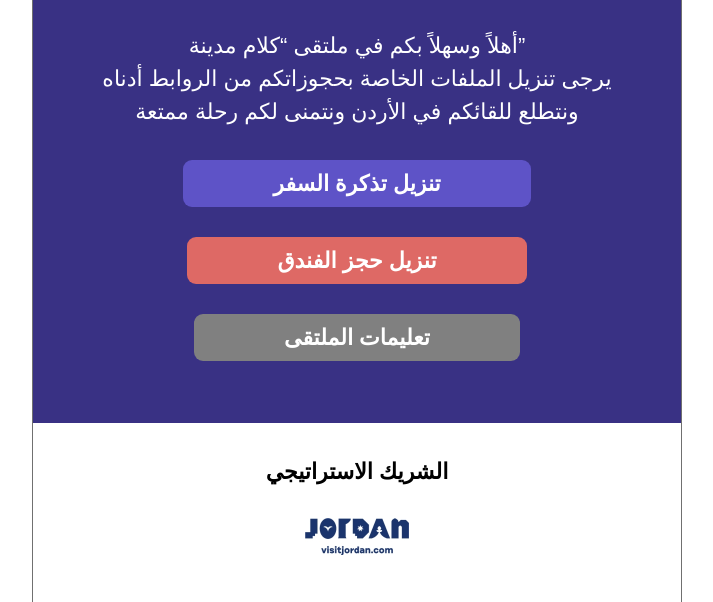
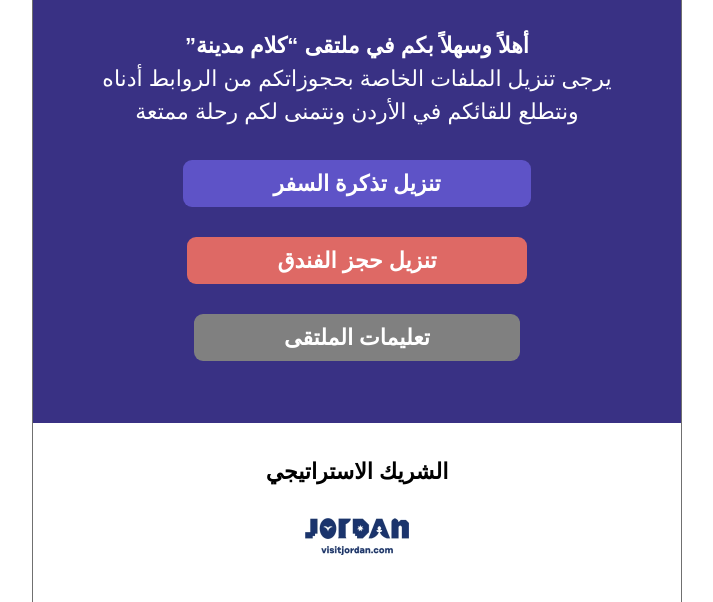
Before and after one commit to tillalsaeed/citytalknewsletter, a plain HTML site: page index.html in a window 1280 px wide. Shown: the part 188-790 px from the top of the page, without its empty margins (283-996 px from the left). Drawn offline with Linux system fonts and the light colour scheme.

Commit message:
Title fixed

```diff
--- a/index.html
+++ b/index.html
@@ -39,8 +39,9 @@
                                 <td height="32px"> &nbsp;</td>
                             </tr>
                             <!-- Header Text -->
+
                             <tr>
-                                <td class="header-text" style="text-align: center; color:#FFFFFF; font-size:22px; font-family: Arial, Helvetica, sans-serif;">أهلاً وسهلاً بكم في ملتقى “كلام مدينة”<br> يرجى تنزيل الملفات الخاصة بحجوزاتكم من الروابط أدناه<br> ونتطلع للقائكم في الأردن ونتمنى لكم رحلة ممتعة</td>
+                                <td class="header-text" style="text-align: center; color:#FFFFFF; font-size:22px; font-family: Arial, Helvetica, sans-serif;"><b>”أهلاً وسهلاً بكم في ملتقى “كلام مدينة</b><br> يرجى تنزيل الملفات الخاصة بحجوزاتكم من الروابط أدناه<br> ونتطلع للقائكم في الأردن ونتمنى لكم رحلة ممتعة</td>
                             </tr>
                             <!-- Spacing 32px -->
                             <tr>
```
